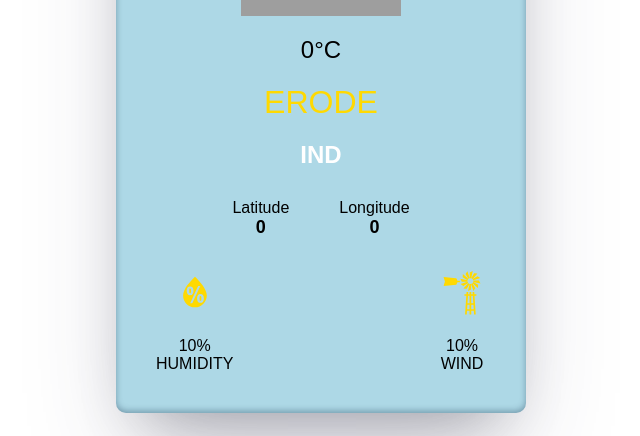
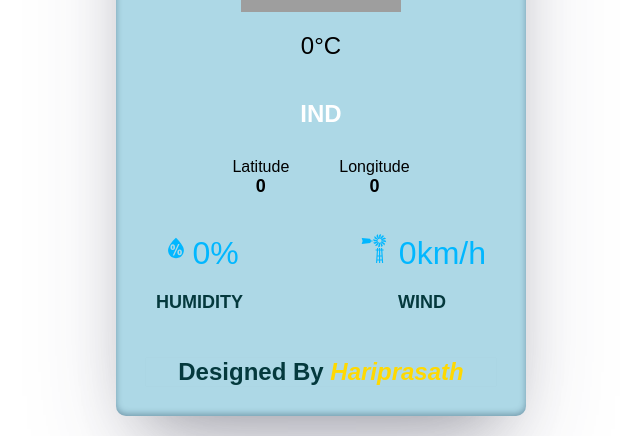
Before and after one commit to Hariprasath1996/Advice-App--React-js, a React (Vite) app: page / in a window 1280 px wide. Shown: the part 333-769 px from the top of the page, without its empty margins (329-969 px from the left). Built offline with nearby package versions, Linux system fonts and the light colour scheme; grey boxes are pictures that could not be loaded.

Commit message:
created some logics

```diff
--- a/src/Weather.jsx
+++ b/src/Weather.jsx
@@ -14,7 +14,7 @@ import { GiWindpump } from "react-icons/gi";
 
 
 //  create a new component and passing props
-const WeatherDetails = ({ icon, temp, city, country, lat, long }) => {
+const WeatherDetails = ({ icon, temp, city, country, lat, lon, humidityPer, windyPer }) => {
     return (
         <>
             <div className="image">
@@ -30,17 +30,17 @@ const WeatherDetails = ({ icon, temp, city, country, lat, long }) => {
                 </div>
                 <div className="longitude">
                     <span className="long-name">Longitude</span>
-                    <span className="long-value">{long}</span>
+                    <span className="long-value">{lon}</span>
                 </div>
             </div>
             <div className="cord-container">
                 <div className="Humidity-container">
                     <div className="Humidity-icon">
-                        <WiHumidity />
+                        <WiHumidity />{humidityPer}%
                     </div>
                     <div className="Humidity-data">
                         <div className="Humidity-percentage">
-                            10%
+
                         </div>
                         <div className="Humidity-text">
                             HUMIDITY
@@ -49,11 +49,11 @@ const WeatherDetails = ({ icon, temp, city, country, lat, long }) => {
                 </div>
                 <div className="Wind-container">
                     <div className="Wind-icon">
-                        <GiWindpump />
+                        <GiWindpump /> {windyPer}km/h
                     </div>
                     <div className="Wind-data">
                         <div className="Wind-percentage">
-                            10%
+
                         </div>
                         <div className="Wind-text">
                             WIND
@@ -69,23 +69,86 @@ const WeatherDetails = ({ icon, temp, city, country, lat, long }) => {
 
 
 const Weather = () => {
+    // create api key here
+
+    let apiKey = "95d7bd55b90e3900ccf2c9ccf92f8532"
+
     // create state variables
     const [icon, setIcon] = useState(sunIcon)
     const [temp, setTemp] = useState(0)
-    const [city, setCity] = useState("ERODE")
+    const [city, setCity] = useState("")
     const [country, setCountry] = useState("IND")
     const [lat, setLat] = useState(0)
-    const [long, setLong] = useState(0)
+    const [lon, setLon] = useState(0)
+    const [humidityPer, setHumidityPer] = useState(0)
+    const [windyPer, setWindPer] = useState(0)
+    // user choice set variables - when they entered values in search box
+    const [text, setText] = useState("")
+    const [cityNotFound, setCityNotFound] = useState(false)
+    const [isLoading, setIsLoading] = useState(false)
+
+    // Create async function for api method
+    const search = async () => {
+        setIsLoading(true);
+        let url = `https://api.openweathermap.org/data/2.5/weather?q=${text}&appid=${apiKey}&units=Metric`
+        // 95d7bd55b90e3900ccf2c9ccf92f8532
+        try {
+            let res = await fetch(url);
+            let data = await res.json();
+            console.log(data);
+            if (data.cod === "404") {
+                console.error("CITY NOT FOUND");
+                setCityNotFound(true);
+                setIsLoading(true)
+                return;
+            }
+            setTemp(Math.floor(data.main.temp))
+            setLat(data.coord.lat)
+            setLon(data.coord.lon)
+            setHumidityPer(data.main.humidity)
+            setWindPer(data.wind.speed)
+            setCity(data.name)
+            setCountry(data.sys.country)
+
+        } catch (error) {
+            console.error("Error message occurred :", error.message)
+
+        } finally {
+            setIsLoading(false);
+
+        }
+    };
+    // search a result for  enter the value in input
+    const handleSearch = (e) => {
+        setText(e.target.value);
+    }
+    // press enter button to declare the value on screen , so that we create a function for that
+    const keyDown = (e) => {
+        if (e.key === "Enter") {
+            search();
+        }
+    }
+
+
+
+
     return (<>
         {/* <h1>Weather application</h1> */}
         <div className="container">
             <div className="search-container">
-                <input className="input-search" type="text" placeholder="Search City" />
-                <FaSearch className="search-icon" />
+                <input className="input-search" type="text" value={text} onChange={handleSearch} onKeyDown={keyDown} placeholder="Search City" />
+                <FaSearch className="search-icon" onClick={() => {
+                    search()
+                }} />
             </div>
             {/* passing a created component and sent props here  */}
-            <WeatherDetails icon={icon} temp={temp} city={city} country={country} lat={lat} long={long} />
+
+            <WeatherDetails icon={icon} temp={temp} city={city} country={country} lat={lat} lon={lon} humidityPer={humidityPer} windyPer={windyPer} />
+            <div className="copy-right">
+                <h2>Designed By <span className="designer">Hariprasath</span> </h2>
+            </div>
         </div>
+
 
     </>);
 }
--- a/src/index.css
+++ b/src/index.css
@@ -120,13 +120,44 @@ body {
     justify-content: space-between;
     padding: 10px;
 }
-.Humidity-container,.Wind-container{
+
+.Humidity-container,
+.Wind-container {
     display: flex;
     flex-direction: column;
     text-align: center;
     gap: 10px;
 }
-.Humidity-icon,.Wind-icon{
-    color: #ffd901;
-    font-size: xxx-large;
+
+.Humidity-icon,
+.Wind-icon {
+    color: #01b7ff;
+    font-size: xx-large;
+    padding-top: 5px;
 }
+
+.Humidity-data,
+.Wind-data {
+    display: flex;
+    flex-direction: column;
+    text-align: center;
+    gap: 10px;
+    margin-bottom: 5px;
+    color: #04393d;
+    font-weight: bold;
+    font-size: large
+}
+.copy-right{
+    display: flex;
+    flex-direction: column;
+    text-align: center;
+    color: #04393d;
+    margin-top: 30px;
+    box-shadow: rgba(0, 0, 0, 0.05) 0px 0px 1px 0px;
+}
+.designer{
+   color: #ffd901;
+   font-style: italic;
+   font-weight: 600;
+
+}
```
